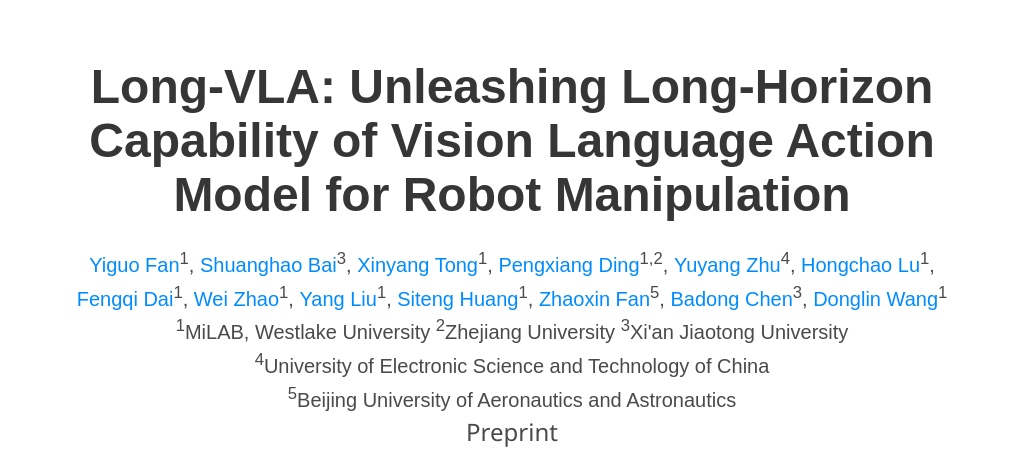
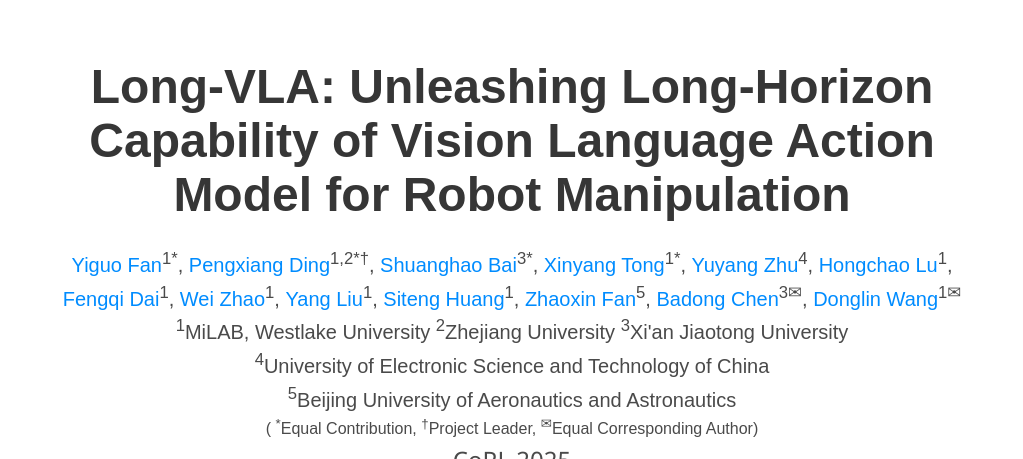
Before and after one commit to long-vla/long-vla.github.io, a plain HTML site: page index.html in a window 1280 px wide. Shown: the top 459 px of the page, without its empty margins (128-1151 px from the left). Drawn offline with nearby package versions, Linux system fonts and the light colour scheme; some icons are missing; a web font is replaced by a local one.

Commit message:
update auther

```diff
--- a/index.html
+++ b/index.html
@@ -94,16 +94,16 @@
         </h1>
           <div class="is-size-5 publication-authors">
             <span class="author-block">
-                <a href="#">Yiguo Fan</a><sup>1</sup>,
+                <a href="#">Yiguo Fan</a><sup>1*</sup>,
             </span>
             <span class="author-block">
-                <a href="https://baishuanghao.github.io">Shuanghao Bai</a><sup>3</sup>,
+              <a href="https://dingpx.github.io/">Pengxiang Ding</a><sup>1,2*†</sup>,
             </span>
             <span class="author-block">
-                <a href="#">Xinyang Tong</a><sup>1</sup>,
+                <a href="https://baishuanghao.github.io">Shuanghao Bai</a><sup>3*</sup>,
             </span>
             <span class="author-block">
-              <a href="https://dingpx.github.io/">Pengxiang Ding</a><sup>1,2</sup>,
+                <a href="#">Xinyang Tong</a><sup>1*</sup>,
             </span>
             <span class="author-block">
               <a href="#">Yuyang Zhu</a><sup>4</sup>,
@@ -127,10 +127,10 @@
               <a href="https://zhaoxinf.github.io">Zhaoxin Fan</a><sup>5</sup>,
             </span>
             <span class="author-block">
-                <a href="#">Badong Chen</a><sup>3</sup>,
+                <a href="#">Badong Chen</a><sup>3✉</sup>,
               </span>
             <span class="author-block">
-              <a href="https://milab.westlake.edu.cn/">Donglin Wang</a><sup>1</sup>
+              <a href="https://milab.westlake.edu.cn/">Donglin Wang</a><sup>1✉</sup>
             </span>
           </div>
 
@@ -142,7 +142,12 @@
             <p class="author-block"><sup>5</sup>Beijing University of Aeronautics and Astronautics    </p>
           </div>
 
-          <div class="is-size-4"> Preprint</div>
+          <div class="is-size-6 publication-authors">
+            <p class="author-block">( <sup>*</sup>Equal Contribution,  <sup>†</sup>Project Leader,  <sup>✉</sup>Equal Corresponding Author)   </p>
+          </div>
+
+
+          <div class="is-size-4"> CoRL 2025</div>
           <!-- <div style="height: 20px;"></div>
           <a href="https://hits.seeyoufarm.com"><img src="https://hits.seeyoufarm.com/api/count/incr/badge.svg?url=https%3A%2F%2Fquart-robot.github.io&count_bg=%2379C83D&title_bg=%23555555&icon=&icon_color=%23E7E7E7&title=QUAR-VLA Viewers&edge_flat=false"/></a> -->
 
```
